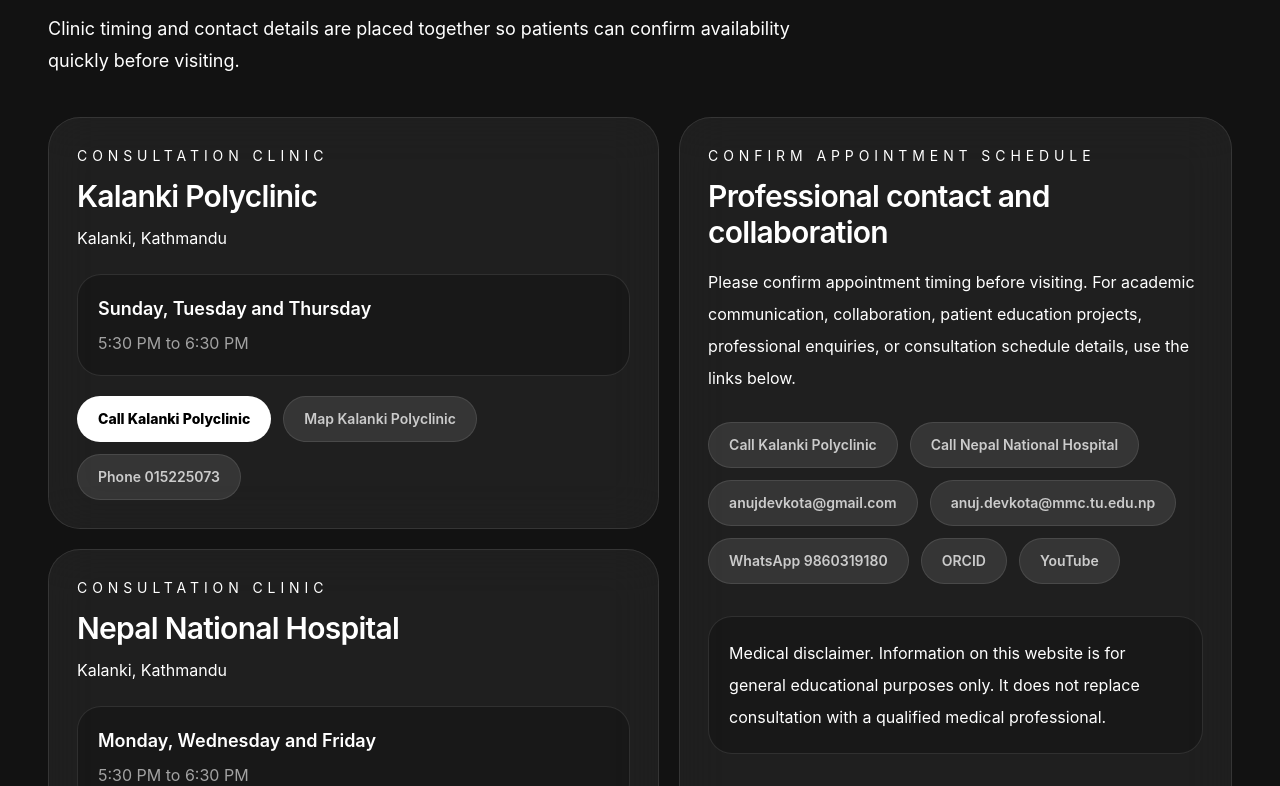
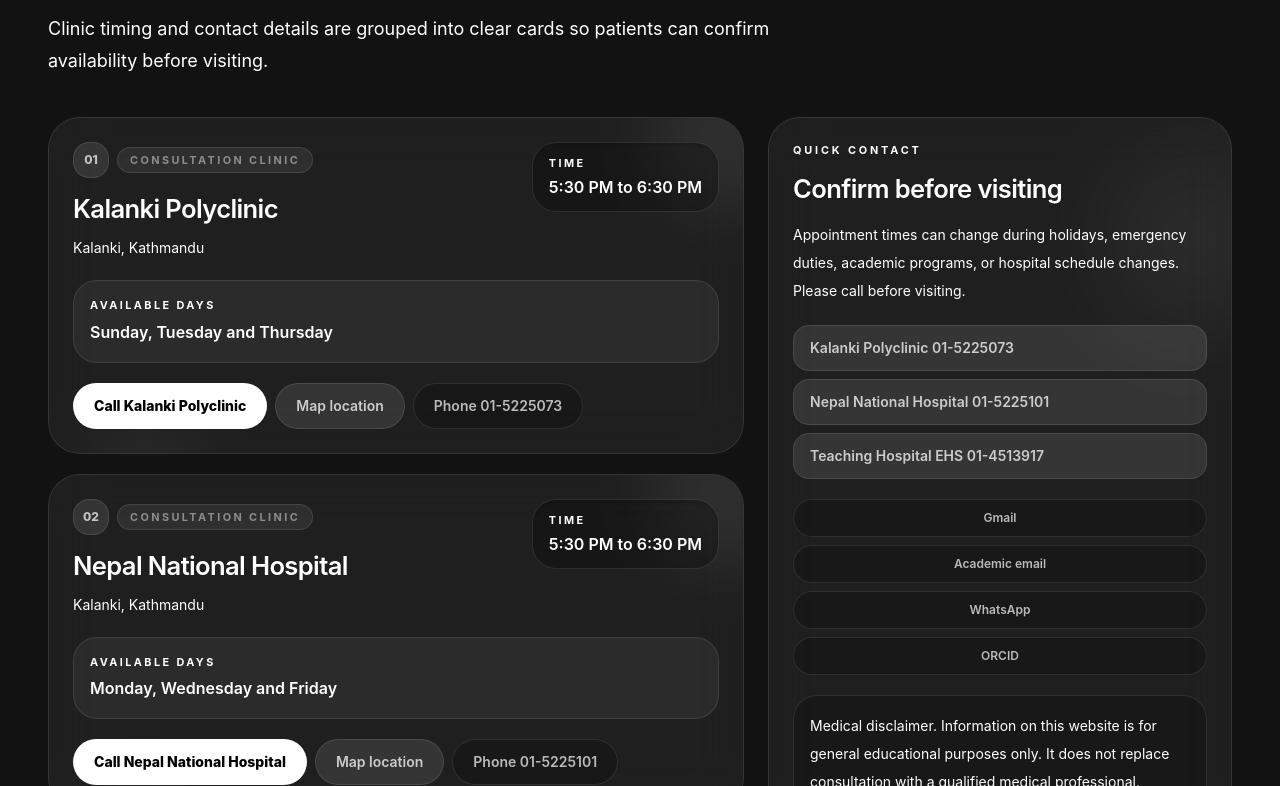
Before and after one commit to toshikadahal/toshikadahal.github.io, a Next.js app: page / in a window 1280 px wide. Shown: the part 9334-10120 px from the top of the page. Built offline with nearby package versions, Linux system fonts and the light colour scheme.

Commit message:
Update schedule contact and responsive layout

```diff
--- a/components/FinalContent.tsx
+++ b/components/FinalContent.tsx
@@ -40,8 +40,9 @@
     days: "Sunday, Tuesday and Thursday",
     time: "5:30 PM to 6:30 PM",
     phone: "015225073",
+    phoneDisplay: "01-5225073",
     callText: "Call Kalanki Polyclinic",
-    mapText: "Map Kalanki Polyclinic",
+    mapText: "Map location",
     mapUrl: "https://maps.app.goo.gl/q8VWKNcavWUgd4TD9"
   },
   {
@@ -50,11 +51,24 @@
     days: "Monday, Wednesday and Friday",
     time: "5:30 PM to 6:30 PM",
     phone: "015225101",
+    phoneDisplay: "01-5225101",
     callText: "Call Nepal National Hospital",
-    mapText: "Map Nepal National Hospital",
+    mapText: "Map location",
     mapUrl: "https://maps.app.goo.gl/HAMDPyUMeAUnNpLGA"
+  },
+  {
+    title: "Teaching Hospital (ENT EHS service)",
+    location: "Maharajgunj, Kathmandu",
+    days: "Tuesday and Thursday",
+    time: "4:00 PM to 5:00 PM",
+    phone: "014513917",
+    phoneDisplay: "01-4513917",
+    callText: "Call Teaching Hospital EHS",
+    mapText: "Map location",
+    mapUrl: "https://maps.app.goo.gl/EXQ37tLGFQppmnPM9"
   }
 ];
+
 const research = [
   "Chronic otitis media, mastoid anatomy, tympanoplasty, and temporal bone surgical education.",
   "Rhinology, nasal irrigation, sinus symptoms, and patient-friendly ENT education.",
@@ -152,7 +166,7 @@
 
           <a
             href="#schedule-contact"
-            className="nav-contact-main flex shrink-0 items-center rounded-full border px-5 py-3 text-sm font-extrabold shadow-xl transition hover:-translate-y-0.5 md:px-6 md:text-base"
+            className="nav-contact-main flex shrink-0 items-center rounded-full border px-4 py-2.5 text-xs font-extrabold shadow-xl transition hover:-translate-y-0.5 md:px-6 md:text-base"
           >
             Contact Dr. Anuj Devkota
           </a>
@@ -309,45 +323,132 @@
           </div>
         </section>
 
-        <section id="schedule-contact" className="mb-16 scroll-mt-28 sm:mb-24 sm:scroll-mt-32">
-          <SectionHeader eyebrow="Schedule and contact" title="Consultation schedule and professional contact" body="Clinic timing and contact details are placed together so patients can confirm availability quickly before visiting." />
+        <section id="schedule-contact" className="mb-24 scroll-mt-32">
+          <SectionHeader
+            eyebrow="Schedule and contact"
+            title="Consultation schedule and professional contact"
+            body="Clinic timing and contact details are grouped into clear cards so patients can confirm availability before visiting."
+          />
 
-          <div className="grid gap-5 lg:grid-cols-[1.05fr_0.95fr]">
+          <div className="grid gap-6 lg:grid-cols-[1.2fr_0.8fr]">
             <div className="grid gap-5">
-              {schedule.map(clinic => (
-                <GlassCard key={clinic.title}>
-                  <p className="mb-3 text-sm uppercase tracking-[0.35em] text-white/38">Consultation clinic</p>
-                  <h3 className="text-3xl font-semibold tracking-tight">{clinic.title}</h3>
-                  <p className="mt-3 text-white/58">{clinic.location}</p>
-                  <div className="mt-6 rounded-3xl border border-white/10 bg-black/20 p-5">
-                    <p className="text-lg font-semibold">{clinic.days}</p>
-                    <p className="mt-2 text-white/60">{clinic.time}</p>
+              {schedule.map((clinic, index) => (
+                <GlassCard key={clinic.title} className="relative overflow-hidden !p-5 sm:!p-6">
+                  <div className="pointer-events-none absolute -right-16 -top-16 h-40 w-40 rounded-full bg-white/[0.08] blur-2xl" />
+                  <div className="pointer-events-none absolute -bottom-20 left-8 h-32 w-32 rounded-full bg-white/[0.05] blur-2xl" />
+
+                  <div className="relative flex flex-col gap-5 sm:flex-row sm:items-start sm:justify-between">
+                    <div className="min-w-0">
+                      <div className="mb-3 flex flex-wrap items-center gap-2">
+                        <span className="grid h-9 w-9 place-items-center rounded-2xl border border-white/10 bg-white/10 text-xs font-extrabold text-white/70">
+                          {String(index + 1).padStart(2, "0")}
+                        </span>
+                        <span className="rounded-full border border-white/10 bg-white/[0.08] px-3 py-1 text-[0.68rem] font-bold uppercase tracking-[0.22em] text-white/45">
+                          Consultation clinic
+                        </span>
+                      </div>
+
+                      <h3 className="text-[clamp(1.35rem,2vw,1.9rem)] font-semibold tracking-tight text-white">
+                        {clinic.title}
+                      </h3>
+
+                      <p className="mt-2 text-sm leading-6 text-white/58">
+                        {clinic.location}
+                      </p>
+                    </div>
+
+                    <div className="shrink-0 rounded-3xl border border-white/10 bg-black/25 px-4 py-3 text-left shadow-inner shadow-black/20 sm:min-w-[11rem]">
+                      <p className="text-[0.68rem] font-bold uppercase tracking-[0.22em] text-white/36">
+                        Time
+                      </p>
+                      <p className="mt-1 text-base font-semibold text-white">
+                        {clinic.time}
+                      </p>
+                    </div>
                   </div>
-                                    <div className="mt-5 flex flex-col gap-3 sm:flex-row sm:flex-wrap">
-                    <a href={`tel:${clinic.phone}`} className="inline-flex justify-center rounded-full border border-white/10 bg-white px-5 py-3 text-sm font-extrabold text-black transition hover:-translate-y-0.5 hover:shadow-[0_0_35px_rgba(255,255,255,0.16)]">{clinic.callText}</a>
-                    <a href={clinic.mapUrl} target="_blank" rel="noopener noreferrer" className="inline-flex justify-center rounded-full border border-white/10 bg-white/10 px-5 py-3 text-sm font-semibold text-white/75 transition hover:bg-white hover:text-black">{clinic.mapText}</a>
-                    <a href={`tel:${clinic.phone}`} className="inline-flex justify-center rounded-full border border-white/10 bg-white/10 px-5 py-3 text-sm font-semibold text-white/75 transition hover:bg-white/18">Phone {clinic.phone}</a>
+
+                  <div className="relative mt-5 rounded-3xl border border-white/10 bg-white/[0.055] p-4">
+                    <p className="text-[0.68rem] font-bold uppercase tracking-[0.22em] text-white/36">
+                      Available days
+                    </p>
+                    <p className="mt-1 text-base font-semibold leading-7 text-white/82">
+                      {clinic.days}
+                    </p>
+                  </div>
+
+                  <div className="relative mt-5 flex flex-col gap-2 sm:flex-row sm:flex-wrap">
+                    <a
+                      href={`tel:${clinic.phone}`}
+                      className="inline-flex justify-center rounded-full border border-white/10 bg-white px-5 py-3 text-sm font-extrabold text-black transition hover:-translate-y-0.5 hover:shadow-[0_0_35px_rgba(255,255,255,0.16)]"
+                    >
+                      {clinic.callText}
+                    </a>
+
+                    <a
+                      href={clinic.mapUrl}
+                      target="_blank"
+                      rel="noopener noreferrer"
+                      className="inline-flex justify-center rounded-full border border-white/10 bg-white/10 px-5 py-3 text-sm font-semibold text-white/75 transition hover:bg-white hover:text-black"
+                    >
+                      {clinic.mapText}
+                    </a>
+
+                    <a
+                      href={`tel:${clinic.phone}`}
+                      className="inline-flex justify-center rounded-full border border-white/10 bg-black/20 px-5 py-3 text-sm font-semibold text-white/70 transition hover:bg-white/12"
+                    >
+                      Phone {clinic.phoneDisplay}
+                    </a>
                   </div>
                 </GlassCard>
               ))}
             </div>
 
-            <GlassCard>
-              <p className="mb-3 text-sm uppercase tracking-[0.35em] text-white/38">Confirm appointment schedule</p>
-              <h3 className="text-3xl font-semibold tracking-tight">Professional contact and collaboration</h3>
-              <p className="mt-4 leading-8 text-white/58">Please confirm appointment timing before visiting. For academic communication, collaboration, patient education projects, professional enquiries, or consultation schedule details, use the links below.</p>
+            <GlassCard className="relative overflow-hidden !p-5 sm:!p-6 lg:sticky lg:top-28 lg:self-start">
+              <div className="pointer-events-none absolute -right-14 top-8 h-44 w-44 rounded-full bg-white/[0.08] blur-3xl" />
 
-              <div className="mt-7 flex flex-col gap-3 sm:flex-row sm:flex-wrap">
-                <a href="tel:015225073" className="inline-flex justify-center rounded-full border border-white/10 bg-white/10 px-5 py-3 text-sm font-semibold text-white/75 transition hover:bg-white hover:text-black">Call Kalanki Polyclinic</a>
-                <a href="tel:015225101" className="inline-flex justify-center rounded-full border border-white/10 bg-white/10 px-5 py-3 text-sm font-semibold text-white/75 transition hover:bg-white hover:text-black">Call Nepal National Hospital</a>
-                <a href="mailto:anujdevkota@gmail.com" className="inline-flex justify-center rounded-full border border-white/10 bg-white/10 px-5 py-3 text-sm font-semibold text-white/75 transition hover:bg-white hover:text-black">anujdevkota@gmail.com</a>
-                <a href="mailto:anuj.devkota@mmc.tu.edu.np" className="inline-flex justify-center rounded-full border border-white/10 bg-white/10 px-5 py-3 text-sm font-semibold text-white/75 transition hover:bg-white hover:text-black">anuj.devkota@mmc.tu.edu.np</a>
-                <a href="https://wa.me/9779860319180" className="inline-flex justify-center rounded-full border border-white/10 bg-white/10 px-5 py-3 text-sm font-semibold text-white/75 transition hover:bg-white hover:text-black">WhatsApp 9860319180</a>
-                <a href="https://orcid.org/0000-0001-8188-399X" className="inline-flex justify-center rounded-full border border-white/10 bg-white/10 px-5 py-3 text-sm font-semibold text-white/75 transition hover:bg-white hover:text-black">ORCID</a>
-                <a href="https://www.youtube.com/@anujdevkota" className="inline-flex justify-center rounded-full border border-white/10 bg-white/10 px-5 py-3 text-sm font-semibold text-white/75 transition hover:bg-white hover:text-black">YouTube</a>
+              <p className="mb-3 text-[0.68rem] font-bold uppercase tracking-[0.26em] text-white/38">
+                Quick contact
+              </p>
+
+              <h3 className="text-[clamp(1.35rem,2vw,1.9rem)] font-semibold tracking-tight">
+                Confirm before visiting
+              </h3>
+
+              <p className="mt-3 text-sm leading-7 text-white/58">
+                Appointment times can change during holidays, emergency duties, academic programs, or hospital schedule changes. Please call before visiting.
+              </p>
+
+              <div className="mt-5 grid gap-2">
+                <a href="tel:015225073" className="rounded-2xl border border-white/10 bg-white/10 px-4 py-3 text-sm font-semibold text-white/75 transition hover:bg-white hover:text-black">
+                  Kalanki Polyclinic 01-5225073
+                </a>
+                <a href="tel:015225101" className="rounded-2xl border border-white/10 bg-white/10 px-4 py-3 text-sm font-semibold text-white/75 transition hover:bg-white hover:text-black">
+                  Nepal National Hospital 01-5225101
+                </a>
+                <a href="tel:014513917" className="rounded-2xl border border-white/10 bg-white/10 px-4 py-3 text-sm font-semibold text-white/75 transition hover:bg-white hover:text-black">
+                  Teaching Hospital EHS 01-4513917
+                </a>
               </div>
 
-              <p className="mt-8 rounded-3xl border border-white/10 bg-black/20 p-5 leading-8 text-white/56">Medical disclaimer. Information on this website is for general educational purposes only. It does not replace consultation with a qualified medical professional.</p>
+              <div className="mt-5 grid gap-2 sm:grid-cols-2 lg:grid-cols-1">
+                <a href="mailto:anujdevkota@gmail.com" className="rounded-full border border-white/10 bg-black/20 px-4 py-2.5 text-center text-xs font-semibold text-white/70 transition hover:bg-white hover:text-black">
+                  Gmail
+                </a>
+                <a href="mailto:anuj.devkota@mmc.tu.edu.np" className="rounded-full border border-white/10 bg-black/20 px-4 py-2.5 text-center text-xs font-semibold text-white/70 transition hover:bg-white hover:text-black">
+                  Academic email
+                </a>
+                <a href="https://wa.me/9779860319180" className="rounded-full border border-white/10 bg-black/20 px-4 py-2.5 text-center text-xs font-semibold text-white/70 transition hover:bg-white hover:text-black">
+                  WhatsApp
+                </a>
+                <a href="https://orcid.org/0000-0001-8188-399X" className="rounded-full border border-white/10 bg-black/20 px-4 py-2.5 text-center text-xs font-semibold text-white/70 transition hover:bg-white hover:text-black">
+                  ORCID
+                </a>
+              </div>
+
+              <p className="mt-5 rounded-3xl border border-white/10 bg-black/20 p-4 text-sm leading-7 text-white/56">
+                Medical disclaimer. Information on this website is for general educational purposes only. It does not replace consultation with a qualified medical professional.
+              </p>
             </GlassCard>
           </div>
         </section>
```
